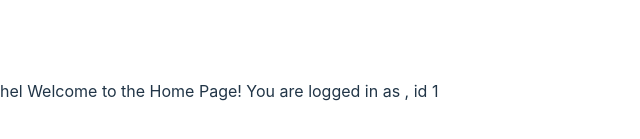
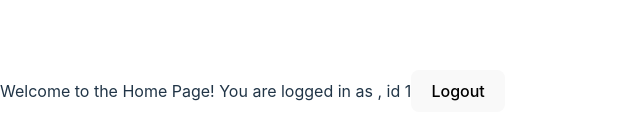
Before and after one commit to declanleeler/chatterbox, a React (Vite) app in the folder frontend/: page /home in a window 1280 px wide. Shown: the part 309-448 px from the top of the page, without its empty margins (0-640 px from the left). Built offline with nearby package versions, Linux system fonts and the light colour scheme; sample sign-in values are in the browser's storage.

Commit message:
Add logout and handle multiple requests for token

```diff
--- a/frontend/src/components/Home.tsx
+++ b/frontend/src/components/Home.tsx
@@ -1,13 +1,21 @@
 import { FC } from 'react';
 import { useAuth } from '../contexts/AuthProvider';
+import { useNavigate } from 'react-router-dom';
 
 const Home: FC = () => {
-  const { user } = useAuth();
+  const { user, logout } = useAuth();
+  const navigate = useNavigate();
+
+  const handleLogout = () => {
+    logout();
+    navigate('/');
+  };
 
   return (
     <div>
-      hel Welcome to the Home Page! You are logged in as {user?.login}, id{' '}
-      {user?.id}{' '}
+      Welcome to the Home Page! You are logged in as {user?.login}, id{' '}
+      {user?.id}
+      <button onClick={handleLogout}>Logout</button>
     </div>
   );
 };
--- a/frontend/src/components/ProtectedRoute.tsx
+++ b/frontend/src/components/ProtectedRoute.tsx
@@ -5,7 +5,7 @@ import { useAuth } from '../contexts/AuthProvider';
 const ProtectedRoute: FC = () => {
   const { authToken } = useAuth();
 
-  return authToken ? <Outlet /> : <Navigate to="/login" replace />;
+  return authToken ? <Outlet /> : <Navigate to="/" replace />;
 };
 
 export default ProtectedRoute;
```
Also changed, not shown: 1 other file (tests, documents, lock files or other folders).
